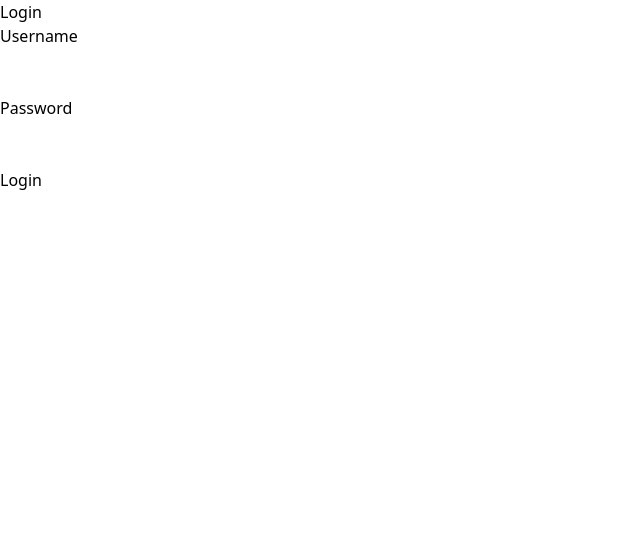
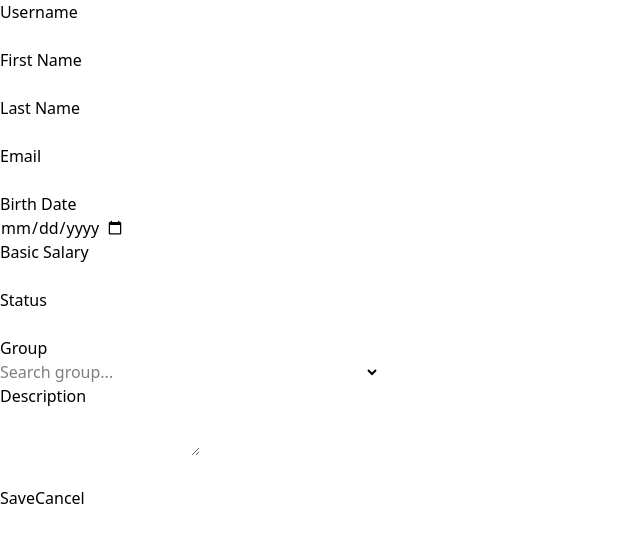
Before and after one commit to Happid/angular-technical-employee, an Angular app: page /employee/add in a window 1280 px wide. Before the commit this address led to /login. Shown: the top 542 px of the page, without its empty margins (0-640 px from the left). Built offline with nearby package versions, Linux system fonts and the light colour scheme; sample sign-in values are in the browser's storage.

Commit message:
feat: add form employee

```diff
--- a/package.json
+++ b/package.json
@@ -35,6 +35,7 @@
     "rxjs": "~7.8.0",
     "tailwindcss": "^4.1.18",
     "tslib": "^2.3.0",
+    "uuid": "^13.0.0",
     "zone.js": "~0.15.0"
   },
   "devDependencies": {
--- a/src/app/app.routes.ts
+++ b/src/app/app.routes.ts
@@ -2,6 +2,7 @@ import { Routes } from '@angular/router';
 import { Login } from './pages/login/login';
 import { Employee } from './pages/employee/employee';
 import { AuthGuard } from './guards/auth.guard';
+import { AddEmployee } from './pages/employee/add-employee/add-employee';
 
 export const routes: Routes = [
     { path: "", redirectTo: "login", pathMatch: "full" },
@@ -11,5 +12,10 @@ export const routes: Routes = [
         component: Employee,
         canActivate: [AuthGuard]
     },
+    {
+        path: "employee/add",
+        component: AddEmployee,
+        canActivate: [AuthGuard]
+    },
     { path: "**", redirectTo: "login" }
 ];
--- /dev/null
+++ b/src/app/pages/employee/add-employee/add-employee.html
@@ -0,0 +1,74 @@
+<form [formGroup]="employeeForm" (ngSubmit)="onSubmit()">
+
+  <div>
+    <label>Username</label><br />
+    <input type="text" formControlName="username" />
+  </div>
+
+  <div>
+    <label>First Name</label><br />
+    <input type="text" formControlName="firstName" />
+  </div>
+
+  <div>
+    <label>Last Name</label><br />
+    <input type="text" formControlName="lastName" />
+  </div>
+
+  <div>
+    <label>Email</label><br />
+    <input type="email" formControlName="email" />
+    @if (employeeForm.get('email')?.touched && employeeForm.get('email')?.errors?.['email']) {
+      <span>Email tidak valid</span>
+    }
+  </div>
+
+  <div>
+    <label>Birth Date</label><br />
+    <input
+      type="date"
+      formControlName="birthDate"
+      [max]="today" />
+  </div>
+
+  <div>
+    <label>Basic Salary</label><br />
+    <input
+      type="number"
+      formControlName="basicSalary" />
+  </div>
+
+  <div>
+    <label>Status</label><br />
+    <input type="text" formControlName="status" />
+  </div>
+
+  <!-- GROUP DROPDOWN WITH SEARCH -->
+  <div>
+    <label>Group</label><br />
+
+    <input
+      type="text"
+      placeholder="Search group..."
+      [(ngModel)]="groupSearch"
+      (input)="filterGroup()"
+      [ngModelOptions]="{ standalone: true }"/>
+
+    <select formControlName="group">
+      @for (g of filteredGroups; track g) {
+        <option [value]="g">{{ g }}</option>
+      }
+    </select>
+  </div>
+
+  <div>
+    <label>Description</label><br />
+    <textarea formControlName="description"></textarea>
+  </div>
+
+  <br />
+
+  <button type="submit">Save</button>
+  <button type="button" (click)="onCancel()">Cancel</button>
+
+</form>
--- /dev/null
+++ b/src/app/pages/employee/add-employee/add-employee.ts
@@ -0,0 +1,81 @@
+import { Component, OnInit } from '@angular/core';
+import { FormBuilder, FormGroup, FormsModule, ReactiveFormsModule, Validators } from '@angular/forms';
+import { Router } from '@angular/router';
+import { v4 as uuidv4 } from 'uuid';
+
+@Component({
+  selector: 'app-add-employee',
+  imports: [ReactiveFormsModule, FormsModule],
+  templateUrl: './add-employee.html',
+  styleUrl: './add-employee.css',
+})
+export class AddEmployee implements OnInit{
+
+  employeeForm!: FormGroup;
+  today: string = new Date().toISOString().split('T')[0];
+
+  // 10 dummy group
+  groups: string[] = [
+    'Engineering',
+    'Human Resource',
+    'Finance',
+    'Marketing',
+    'Sales',
+    'Operation',
+    'IT Support',
+    'Legal',
+    'Product',
+    'Management'
+  ];
+
+  filteredGroups: string[] = [];
+  groupSearch: string = '';
+
+  constructor(
+    private fb: FormBuilder,
+    private router: Router
+  ) {}
+
+  ngOnInit(): void {
+    this.filteredGroups = this.groups;
+
+    this.employeeForm = this.fb.group({
+      username: ['', Validators.required],
+      firstName: ['', Validators.required],
+      lastName: ['', Validators.required],
+      email: ['', [Validators.required, Validators.email]],
+      birthDate: ['', Validators.required],
+      basicSalary: ['', [Validators.required]],
+      status: ['', Validators.required],
+      group: ['', Validators.required],
+      description: ['', Validators.required],
+    });
+  }
+
+  filterGroup(): void {
+    this.filteredGroups = this.groups.filter(g =>
+      g.toLowerCase().includes(this.groupSearch.toLowerCase())
+    );
+  }
+
+  onSubmit(): void {
+    if (this.employeeForm.invalid) {
+      this.employeeForm.markAllAsTouched();
+      return;
+    }
+
+    const newEmployee = {
+      id: uuidv4(),
+      ...this.employeeForm.value
+    };
+
+    console.log('SAVE EMPLOYEE:', newEmployee);
+
+    this.router.navigate(['/employee']);
+  }
+
+  onCancel(): void {
+    this.router.navigate(['/employee']);
+  }
+
+}
--- a/src/app/pages/employee/employee.html
+++ b/src/app/pages/employee/employee.html
@@ -1,3 +1,6 @@
+
+<button class="cursor-pointer" routerLink="/employee/add">Add Employee</button>
+
 <div>
   <input
     type="text"
--- a/src/app/pages/employee/employee.ts
+++ b/src/app/pages/employee/employee.ts
@@ -2,10 +2,11 @@ import { Component, OnInit } from '@angular/core';
 import { EmployeeService } from '../../services/employee-service';
 import { IListEmployee } from '../../models/employee.model';
 import { FormsModule } from '@angular/forms';
+import { RouterLink } from '@angular/router';
 
 @Component({
   selector: 'app-employee',
-  imports: [FormsModule],
+  imports: [FormsModule, RouterLink],
   templateUrl: './employee.html',
   styleUrl: './employee.css',
 })
```
Also changed, not shown: src/app/pages/employee/add-employee/add-employee.css (added), 2 other files (tests, documents, lock files or other folders).
